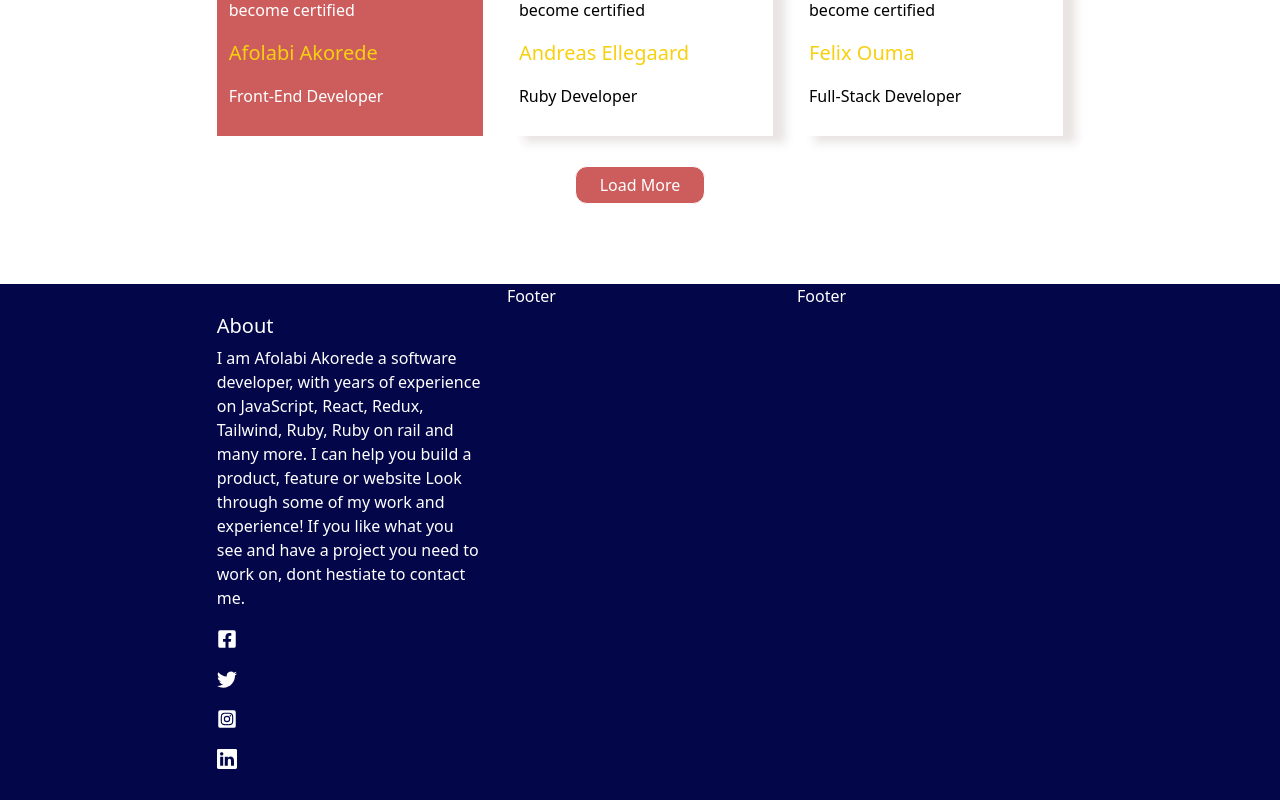
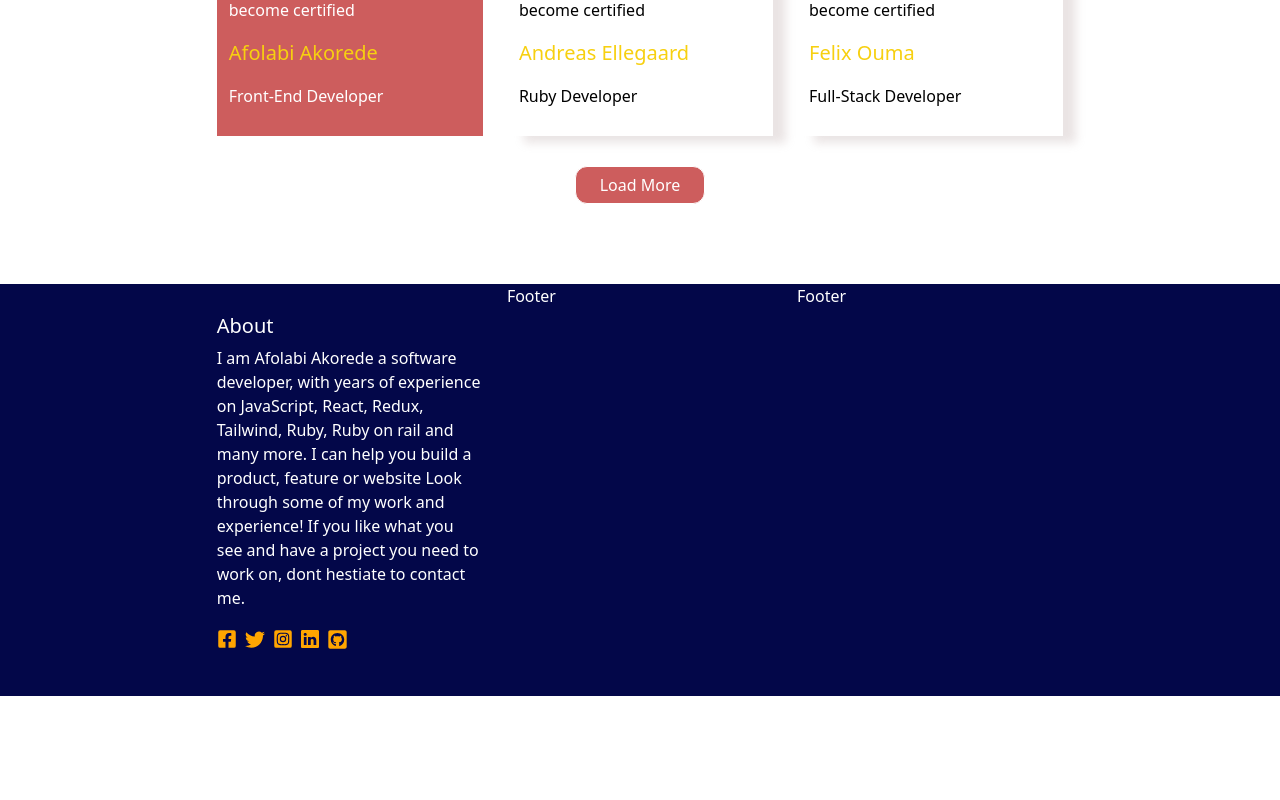
Before and after one commit to brainconnect93/personal-portfolio, a React (Create React App) app: page / in a window 1280 px wide. Shown: the part 2509-3309 px from the top of the page. After the commit the page ends 3205 px from the top, so only its background shows below. Built offline with nearby package versions, Linux system fonts and the light colour scheme.

Commit message:
Finish the about section of the footer with styling

```diff
--- a/src/components/Footer/Footer.js
+++ b/src/components/Footer/Footer.js
@@ -1,6 +1,6 @@
 /* eslint-disable */
 import React from "react";
-import { FaFacebookSquare, FaInstagramSquare } from "react-icons/fa";
+import { FaFacebookSquare,FaInstagramSquare,FaGithubSquare } from "react-icons/fa";
 import { BsTwitter, BsLinkedin } from "react-icons/bs";
 import "./footer.css";
 
@@ -31,7 +31,10 @@ const Footer = () => {
                   <FaInstagramSquare size={20} />
                 </p>
                 <p>
-                  <BsLinkedin size={20} />
+                  <BsLinkedin size={18} />
+                </p>
+                <p>
+                  <FaGithubSquare size={21} />
                 </p>
               </span>
             </div>
--- a/src/components/Footer/footer.css
+++ b/src/components/Footer/footer.css
@@ -14,3 +14,13 @@
 .footer-deatils {
   margin: 30px 0;
 }
+
+.footer-icons {
+  display: flex;
+  color: orange;
+  cursor: pointer;
+}
+
+.footer-icons p {
+  margin-right: 8px;
+}
```
